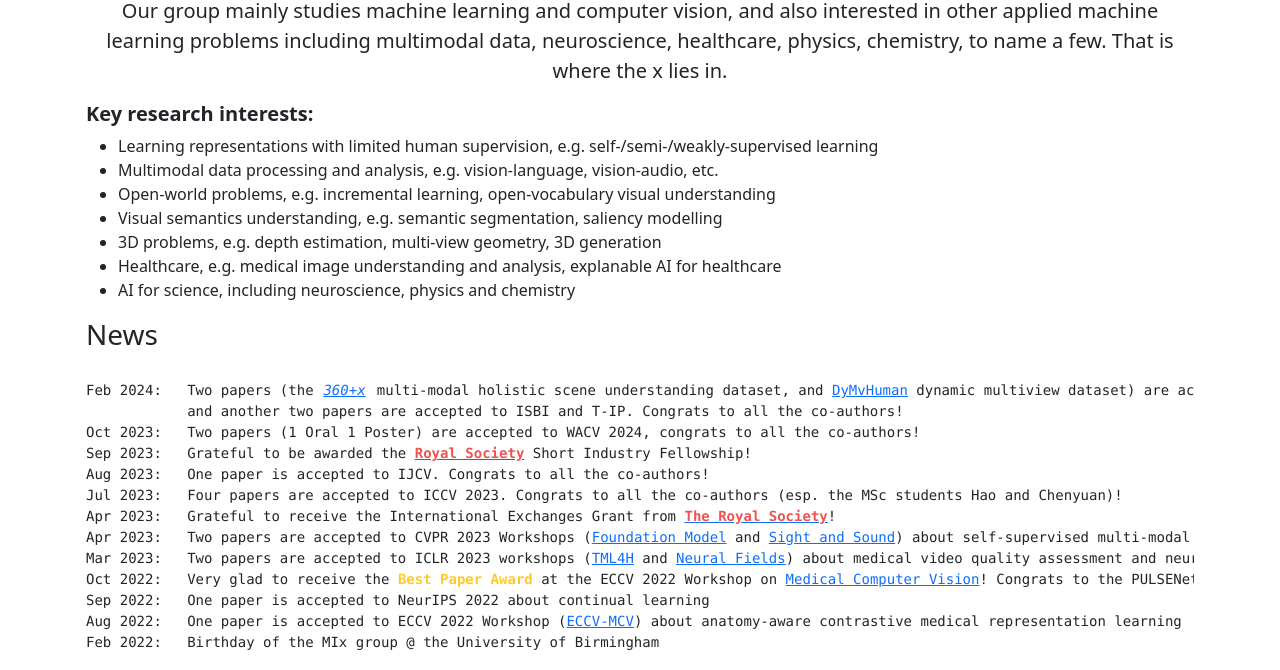
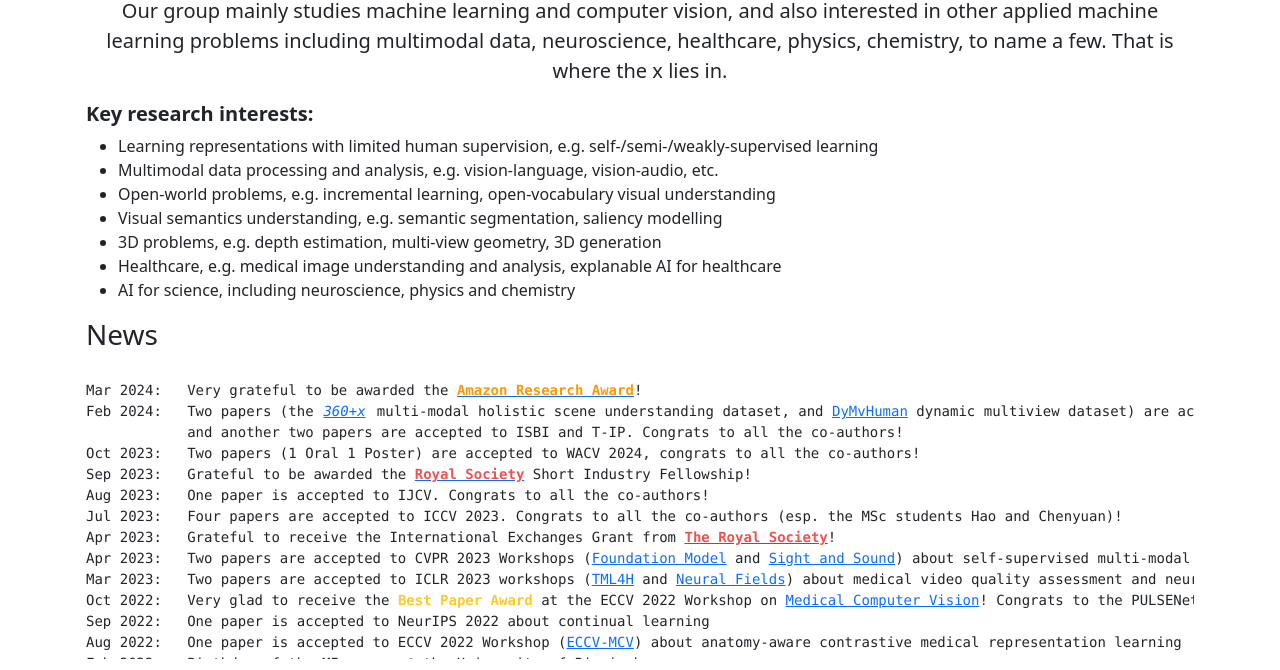
Before and after one commit to MIx-group/mix-group.github.io, a plain HTML site: page index.html in a window 1280 px wide. Shown: the part 724-1394 px from the top of the page. Drawn offline with nearby package versions, Linux system fonts and the light colour scheme.

Commit message:
update news

```diff
--- a/index.html
+++ b/index.html
@@ -855,6 +855,7 @@ body, html {
 <h3 id="news">News <a aria-label="Link to this section" class="paige-header-link text-decoration-none" href="#news">#</a></h3>
 <pre>
 <div  style="overflow-y: scroll; height:300px;">
+Mar 2024:   Very grateful to be awarded the <a href="https://www.amazon.science/research-awards"target="_blank"><font color="#FF9900"><strong>Amazon Research Award</strong></font></a>!
 Feb 2024:   Two papers (the  <i><a href="./" title="will be available soon!">360+x</a></i> multi-modal holistic scene understanding dataset, and <a href="./" title="will be available soon!">DyMvHuman</a> dynamic multiview dataset) are accepted to CVPR 2024; <br>            and another two papers are accepted to ISBI and T-IP. Congrats to all the co-authors!
 Oct 2023:   Two papers (1 Oral 1 Poster) are accepted to WACV 2024, congrats to all the co-authors!
 Sep 2023:   Grateful to be awarded the <a href="https://royalsociety.org/"target="_blank"><font color="#EF5350"><strong>Royal Society</strong></font></a> Short Industry Fellowship!
```
